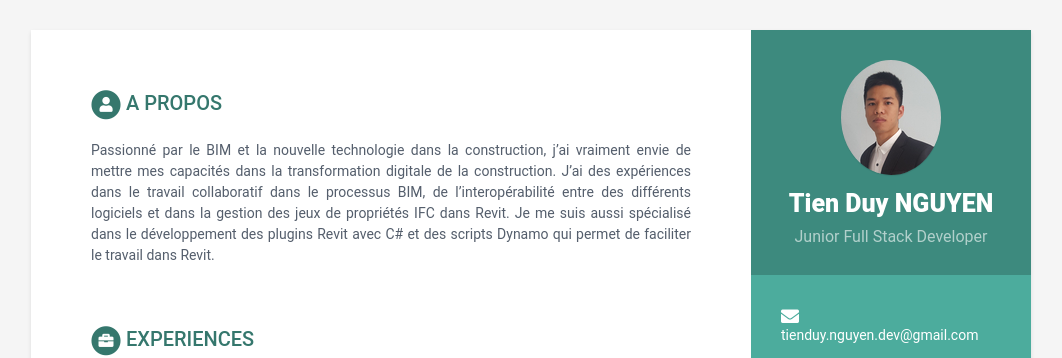
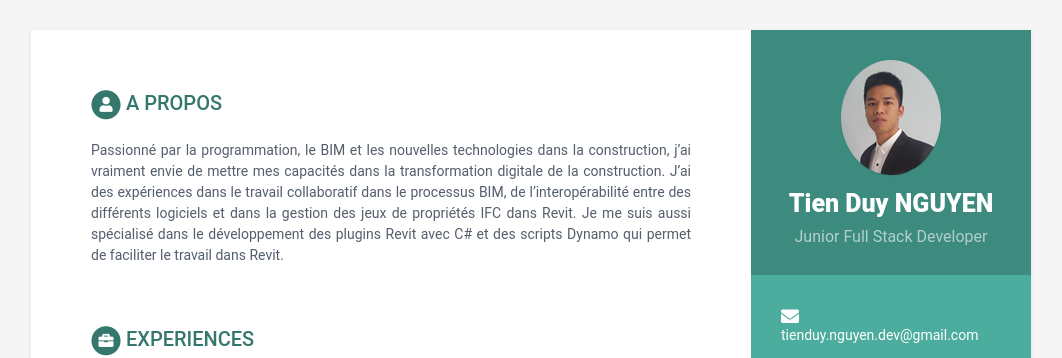
Before and after one commit to tienduy-nguyen/cv, a Jekyll site: the page built from index.html, in a window 1280 px wide. Shown: the top 358 px of the page, without its empty margins (109-1171 px from the left). Built offline with Jekyll 4.4.1, drawn with Linux system fonts in a browser that asks for light colours.

Commit message:
Update data.yml

```diff
--- a/_data/data.yml
+++ b/_data/data.yml
@@ -53,7 +53,7 @@ sidebar:
 career-profile:
     title: A Propos
     summary: |
-      Passionné par le BIM et la nouvelle technologie dans la construction, j’ai vraiment envie de mettre mes capacités dans la transformation digitale de la construction.
+      Passionné par la programmation, le BIM et les nouvelles technologies dans la construction, j’ai vraiment envie de mettre mes capacités dans la transformation digitale de la construction.
       J’ai des expériences dans le travail collaboratif dans le processus BIM, de l’interopérabilité entre des différents logiciels et dans la gestion des jeux de propriétés IFC dans Revit.
       Je me suis aussi spécialisé dans le développement des plugins Revit avec C# et des scripts Dynamo qui permet de faciliter le travail dans Revit.
 education:
```
